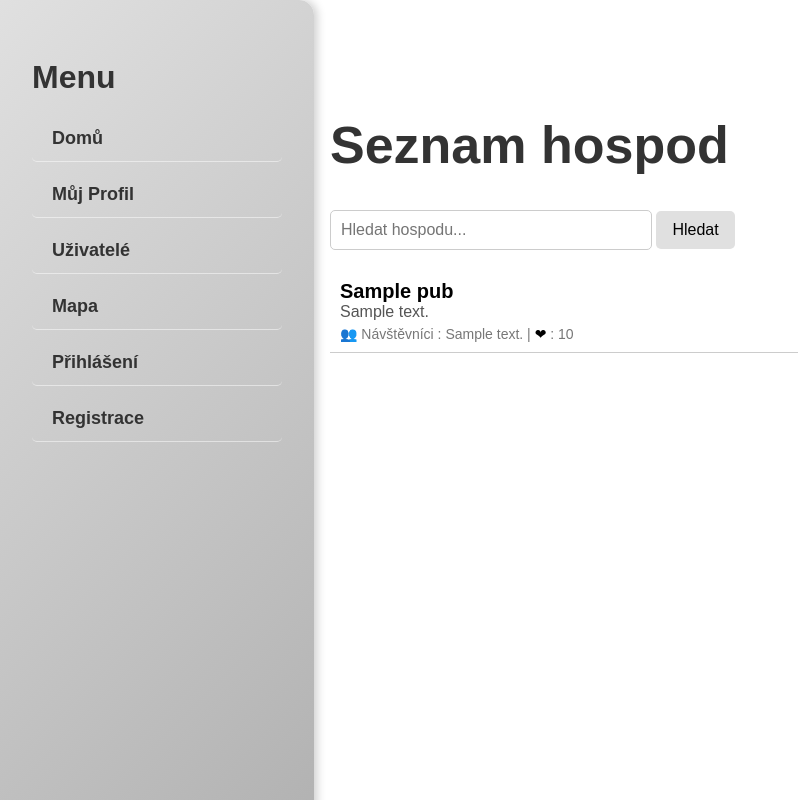
After one commit to majdakleckerova/pubmeet, a Flask app: template app/templates/pub_list.html in a window 1280 px wide. The commit adds this page. Shown: the whole page, without its empty margins (0-798 px from the left). Run offline with Flask 3, Linux system fonts and the light colour scheme; the template is opened without the code that fills it: most values are stand-ins (such as "Sample title", 1, 10 or a date in 2020); parts of the project's set-up code (start-up, migrations or seed data) failed here and were passed over.

Commit message:
seznam hospod

```diff
--- a/app/templates/mapik.html
+++ b/app/templates/mapik.html
@@ -44,6 +44,7 @@
 <body>
     <div class="container">
         <h1>Mapa</h1>
+        <p><a href="{{ url_for('map.pub_list') }}" style="text-decoration: none; font-weight: bold; font-size: 18px;">Seznam hospod</a></p>
         <p id="current-pub-info">Načítám aktuální hospodu...</p>
         <iframe src="{{ url_for('static', filename='usti_map.html') }}" class="map-frame"></iframe>
     </div>
--- /dev/null
+++ b/app/templates/pub_list.html
@@ -0,0 +1,77 @@
+{% extends "sablona.html" %}
+
+{% block title %}Seznam hospod{% endblock %}
+
+{% block main %}
+    <style>
+        ul {
+            list-style-type: none;
+            padding: 0;
+        }
+        .pub-container {
+            margin-bottom: 20px;
+            padding: 10px;
+            border-bottom: 1px solid #ccc;
+        }
+        .pub-name {
+            font-size: 20px;
+            font-weight: bold;
+        }
+        .pub-address {
+            font-size: 16px;
+            color: #555;
+        }
+        .pub-stats {
+            font-size: 14px;
+            color: #777;
+            margin-top: 5px;
+        }
+    </style>
+    <style>
+        /* Už tam máš styl pro seznam, přidáme search-container */
+        .search-container {
+            margin-bottom: 20px;
+        }
+
+        .search-container input {
+            padding: 10px;
+            width: 300px;
+            font-size: 16px;
+            border: 1px solid #ccc;
+            border-radius: 5px;
+        }
+
+        .search-container button {
+            padding: 10px 16px;
+            font-size: 16px;
+            background-color: #e0e0e0;
+            border: none;
+            border-radius: 5px;
+            cursor: pointer;
+            transition: background-color 0.3s ease;
+        }
+
+        .search-container button:hover {
+            background-color: #d3d3d3;
+        }
+    </style>
+
+
+    <h1>Seznam hospod</h1>
+    <form method="GET" action="{{ url_for('map.pub_list') }}" class="search-container">
+        <input type="text" name="q" placeholder="Hledat hospodu..." value="{{ search_query }}">
+        <button type="submit">Hledat</button>
+    </form>
+    <ul>
+        {% for pub in pubs %}
+            <li class="pub-container">
+                <div class="pub-name">{{ pub.name }}</div>
+                <div class="pub-address">{{ pub.address }}</div>
+                <div class="pub-stats">
+                    👥 Návštěvníci : {{ pub.visitors }} |
+                    <span style="color: black;">&#10084;</span> : {{ pub.likes }}
+                </div>
+            </li>
+        {% endfor %}
+    </ul>
+{% endblock %}
```
Also changed, not shown: app/map.py (+38 -1 lines), 2 other files.
